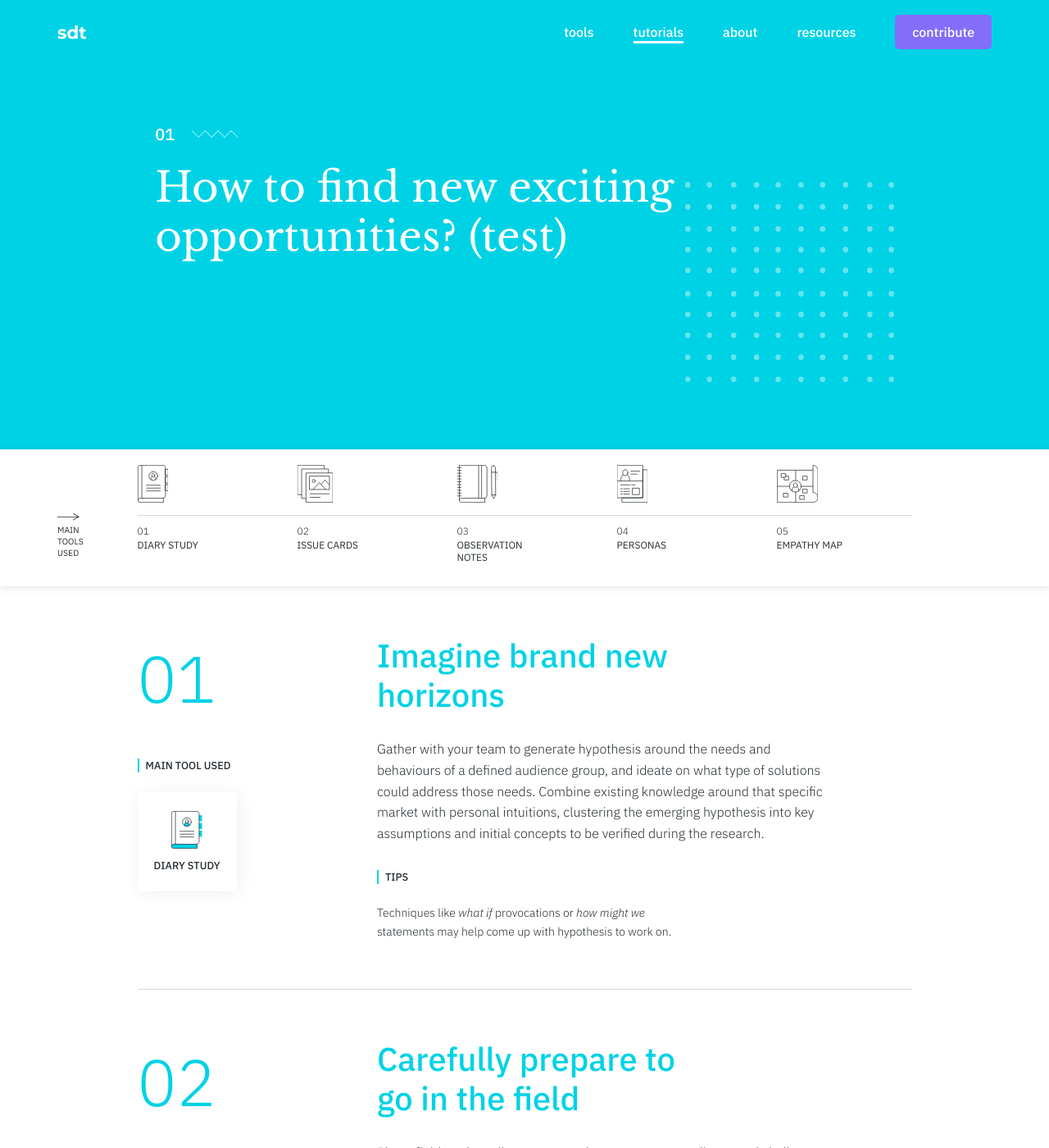
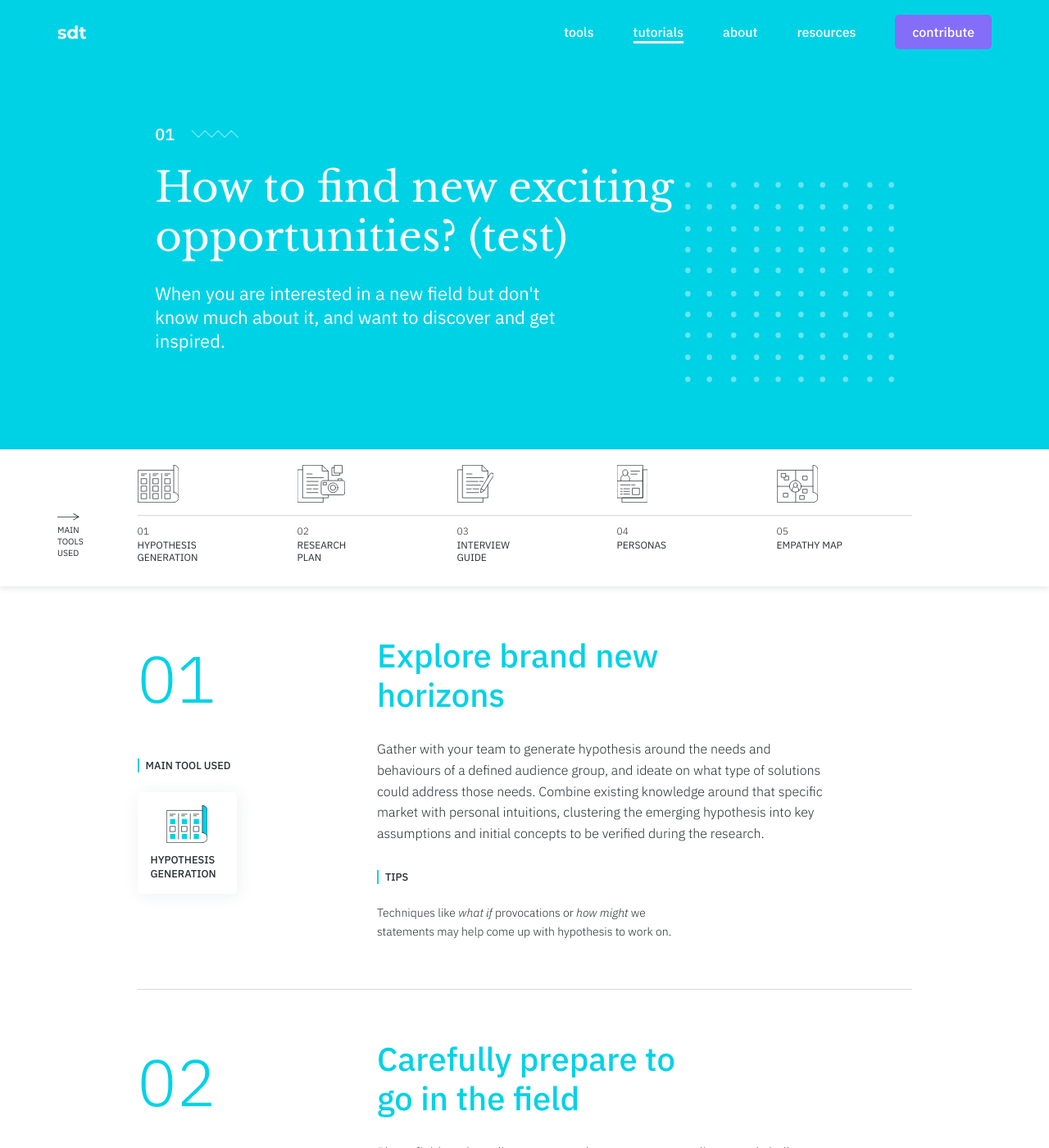
Before and after one commit to service-design-tools/sdt-website, a Jekyll site: the page built from _tutorials/how-to-find-new-exciting-opportunities-test.md, in a window 1280 px wide and 1400 px high. Shown: the whole window at 82% size. Built offline with Jekyll 4.4.1, drawn with Linux system fonts in a browser that asks for light colours; some of the changed text lies outside the part shown.

Commit message:
Update tutorial “how-to-find-new-exciting-opportunities-test”

```diff
--- a/_tutorials/how-to-find-new-exciting-opportunities-test.md
+++ b/_tutorials/how-to-find-new-exciting-opportunities-test.md
@@ -1,5 +1,8 @@
 ---
 title: How to find new exciting opportunities? (test)
+subtitle: >-
+  When you are interested in a new field but don't know much about it, and want
+  to discover and get inspired.
 steps:
   - description: >-
       Gather with your team to generate hypothesis around the needs and
@@ -9,10 +12,10 @@ steps:
       hypothesis into key assumptions and initial concepts to be verified during
       the research.
     tips: >-
-      Techniques like _what if_ provocations or _how might we_ statements may
+      Techniques like _what if_ provocations or _how might_ we statements may
       help come up with hypothesis to work on.
-    title: Imagine brand new horizons
-    tool: Diary Study
+    title: Explore brand new horizons
+    tool: Hypothesis Generation
   - description: >-
       Plan a field study to discover more about your target audience and
       challenge, validate or refine the initial hypothesis. Building a plan help
@@ -24,7 +27,7 @@ steps:
       Be creative in your recruiting to engage highly-motivated participants.
       Social networks and online traces may help :)
     title: Carefully prepare to go in the field
-    tool: Issue Cards
+    tool: Research Plan
   - description: >-
       The in-depth interview is the most precious technique whenever you are
       conducting a research aimed at understanding user values, met or unmet
@@ -36,7 +39,7 @@ steps:
       Hands-on exercises help better engage the participants when dealing with
       very abstract or sensitive topics.
     title: Turn the assumptions into questions
-    tool: Observation Notes
+    tool: Interview Guide
   - description: >-
       When back from the research, map out all your insights and the key
       differences in the behaviours you encountered. You can use personas to
```
